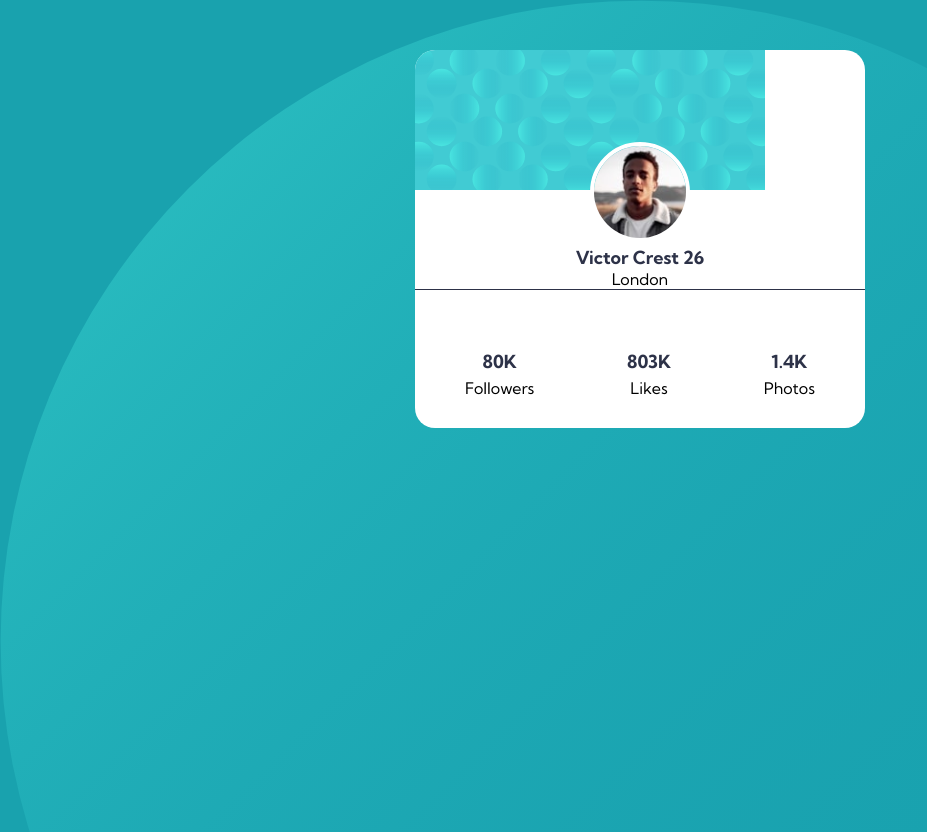
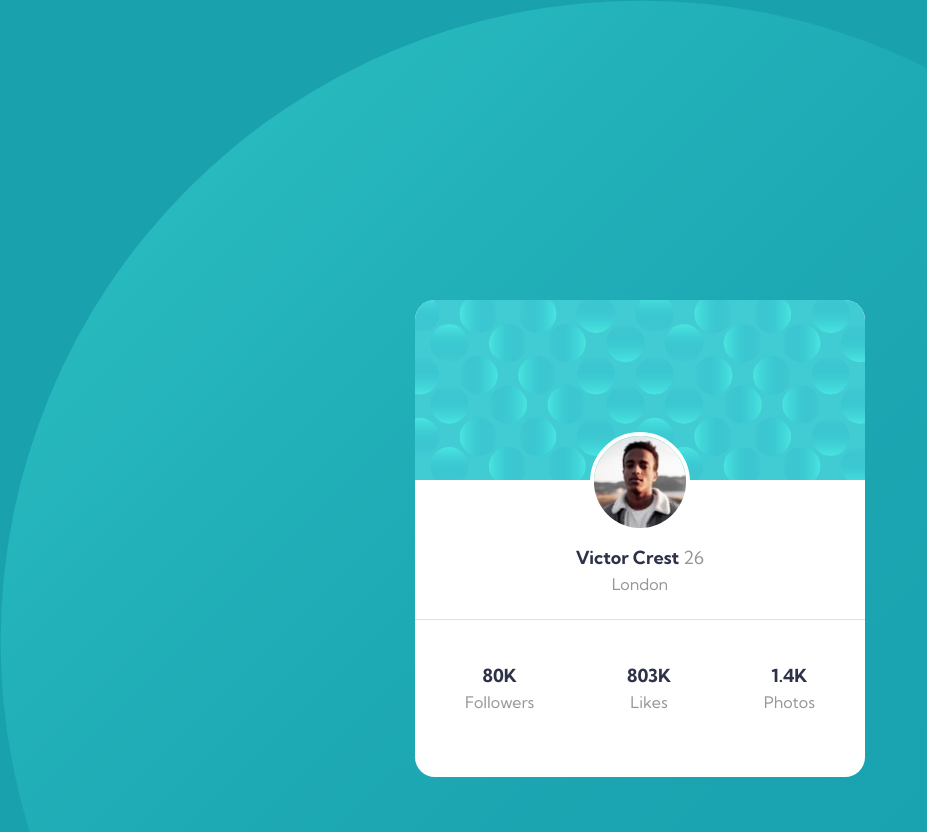
Before and after one commit to Julinsky23/profile-card-component-main, a plain HTML site: page index.html in a window 1280 px wide. Shown: the whole page, without its empty margins (0-927 px from the left). Drawn offline with Linux system fonts and the light colour scheme.

Commit message:
changes in color, size, etc.

```diff
--- a/index.html
+++ b/index.html
@@ -15,13 +15,13 @@
     <img src="images/bg-pattern-card.svg" alt="">
     <div class="container">
       <img src="images/image-victor.jpg" alt="">
-      <h2 class="name">Victor Crest <span></span>26</h2>
+      <h2 class="name">Victor Crest <span>26</span></h2>
       <p>London</p>
       <div class="footer">
         <div>
         <p class="num">80K</p>
         <p>Followers</p>
-      </div>
+        </div>
       <div>
         <p class="num">803K</p>
         <p>Likes</p>
--- a/styles.css
+++ b/styles.css
@@ -24,12 +24,18 @@ body{
 }
 
 .card{
+  margin-left: auto;
+  margin-right: auto;
   width: 450px;
   background-color: white;
   color: black;
   border-radius: 20px;
   overflow: hidden;
-  margin: 50px auto;
+  margin: 300px auto;
+}
+
+.card img{
+  width:100%;
 }
 
 .container{
@@ -48,6 +54,21 @@ body{
 .container h2{
   color: var(--very-dark-desaturated-blue);
   font-size: 18px;
+  margin-top: 10px;
+}
+
+.container h2 span{
+  color: hsl(0, 0%, 59%);
+  font-size: 18px;
+  font-weight: lighter;
+}
+
+
+.container p{
+  color:hsl(0, 0%, 59%);
+  margin-bottom: 25px;
+  margin-top: 5px;
+
 }
 
 .content p{
@@ -57,9 +78,10 @@ body{
 
 .footer{
   display: flex;
+  color:hsl(0, 0%, 59%);
   justify-content: space-between;
-  border-top: 1px solid hsl(229, 23%, 23%);
-  padding: 30px 50px;
+  border-top: 1px solid hsl(0, 0%, 59%, 30%);
+  padding: 40px 50px;
 }
 
 
@@ -68,5 +90,5 @@ body{
   color:hsl(229, 23%, 23%);
   font-weight: 700;
   margin-bottom: 5px;
-  margin-top: 30px;
+  margin-top: 4px;
 }
```
